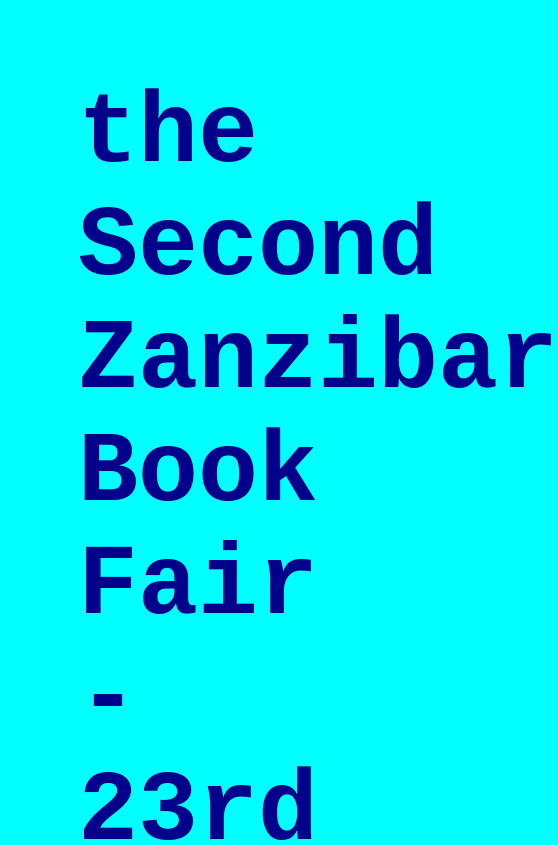
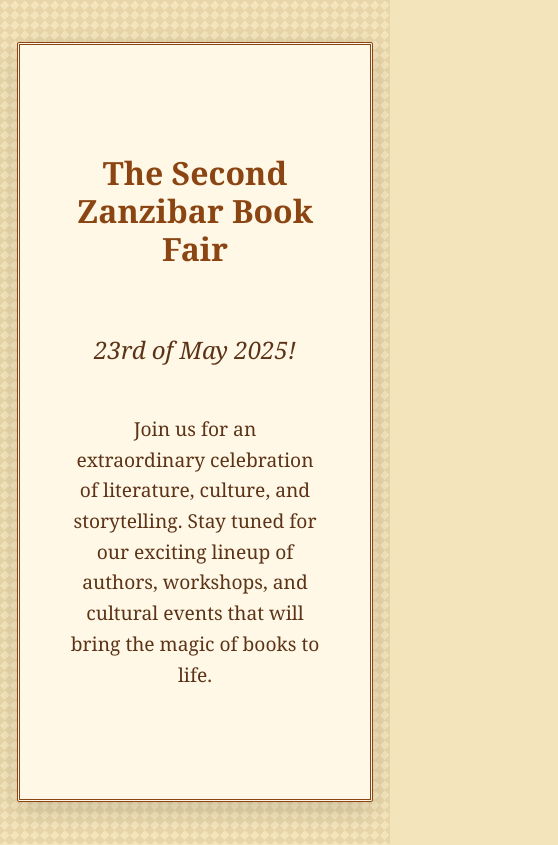
Before and after one commit to ahmad1284/zbf, a plain HTML site: page index.html in a window 390 px wide. Shown: the top 845 px of the page, 558 px wide, since content can reach past the window. Drawn offline with Linux system fonts and the light colour scheme.

Commit message:
🎨 add picasso

```diff
--- a/index.html
+++ b/index.html
@@ -2,31 +2,148 @@
 <html lang="en">
 <head>
     <meta charset="UTF-8">
-    <meta http-equiv="X-UA-Compatible" content="IE=edge">
     <meta name="viewport" content="width=device-width, initial-scale=1.0">
-    <title>Hosting</title>
+    <title>Zanzibar Book Fair | 2025</title>
     <style>
+        /* Reset defaults */
+        * {
+            margin: 0;
+            padding: 0;
+            box-sizing: border-box;
+        }
+
         html, body {
-            padding: 0;
-            /*margin: 0;*/
-            /*height: 100%;*/
+            height: 100%;
         }
 
         body {
-            font-family: monospace;
-            font-size: 50px;
-            background-color: aqua;
-            color: darkblue;
+            font-family: 'Georgia', serif;
+            background-color: #f4e4bc; /* Warm parchment color */
+            color: #2c1810; /* Dark brown */
 
-            margin-left: 20%;
-            margin-right: 20%;
-            margin-top:20%;
-            width: 60%;
+            /* Flex container setup */
+            display: flex;
+            justify-content: center;
+            align-items: center;
+            padding: 1rem;
+            background-image:
+                linear-gradient(45deg, #e8d5a9 25%, transparent 25%),
+                linear-gradient(-45deg, #e8d5a9 25%, transparent 25%),
+                linear-gradient(45deg, transparent 75%, #e8d5a9 75%),
+                linear-gradient(-45deg, transparent 75%, #e8d5a9 75%);
+            background-size: 20px 20px;
+            background-position: 0 0, 0 10px, 10px -10px, -10px 0px;
         }
 
+        main {
+            background-color: #fff8e7;
+            padding: 4rem;
+            border: 5px double #8b4513;
+            border-radius: 2px;
+            width: 90%; /* Much wider now */
+            max-width: 1200px; /* Maximum width for very large screens */
+            min-height: 80vh; /* Takes up most of the viewport height */
+            box-shadow: 0 8px 24px rgba(0,0,0,0.15);
+            text-align: center;
+            display: flex;
+            flex-direction: column;
+            justify-content: center;
+            gap: 2rem;
+        }
+
+        h1 {
+            font-size: clamp(2rem, 6vw, 4.5rem);
+            line-height: 1.2;
+            margin-bottom: 1rem;
+            color: #8b4513;
+            font-family: 'Georgia', serif;
+        }
+
+        time {
+            font-size: clamp(1.2rem, 4vw, 2rem);
+            display: block;
+            text-align: center;
+            font-style: italic;
+            color: #5c3317;
+            margin-bottom: 2rem;
+        }
+
+        .teaser {
+            font-size: clamp(1rem, 2.5vw, 1.4rem);
+            line-height: 1.6;
+            color: #5c3317;
+            max-width: 800px;
+            margin: 0 auto;
+        }
+
+        /* Mobile Styles */
+        @media screen and (max-width: 480px) {
+            body {
+                padding: 2rem 0.5rem; /* More top/bottom padding, less on sides */
+                background-size: 10px 10px;
+                min-height: 100vh;
+            }
+
+            main {
+                padding: 2rem;
+                border-width: 3px;
+                width: 95%; /* Wide like desktop */
+                min-height: 90vh; /* Slightly less than viewport height for margins */
+                gap: 2rem;
+            }
+
+            h1 {
+                font-size: clamp(2rem, 8vw, 3rem);
+                margin-bottom: 1rem;
+            }
+
+            time {
+                font-size: clamp(1.5rem, 5vw, 2rem);
+                margin: 1rem 0;
+            }
+
+            .teaser {
+                font-size: clamp(1.2rem, 4vw, 1.6rem);
+                line-height: 1.6;
+                padding: 0 1rem;
+            }
+        }
+
+        /* Tablet Styles */
+        @media screen and (min-width: 481px) and (max-width: 768px) {
+            main {
+                padding: 3rem;
+                width: 92%;
+                min-height: 82vh;
+            }
+
+            h1 {
+                font-size: clamp(1.3rem, 4.5vw, 2.5rem);
+            }
+        }
+
+        /* Landscape Mode */
+        @media screen and (max-height: 480px) {
+            body {
+                padding: 0.5rem;
+            }
+
+            main {
+                min-height: 90vh;
+                padding: 1.5rem;
+            }
+
+            h1 {
+                margin-bottom: 0.5rem;
+            }
+        }
     </style>
 </head>
 <body>
-    <h1>the Second Zanzibar Book Fair - 23rd of May 2025!</h1>
+    <main>
+        <h1>The Second Zanzibar Book Fair</h1>
+        <time datetime="2025-05-23">23rd of May 2025!</time>
+        <p class="teaser">Join us for an extraordinary celebration of literature, culture, and storytelling. Stay tuned for our exciting lineup of authors, workshops, and cultural events that will bring the magic of books to life.</p>
+    </main>
 </body>
 </html>
```
